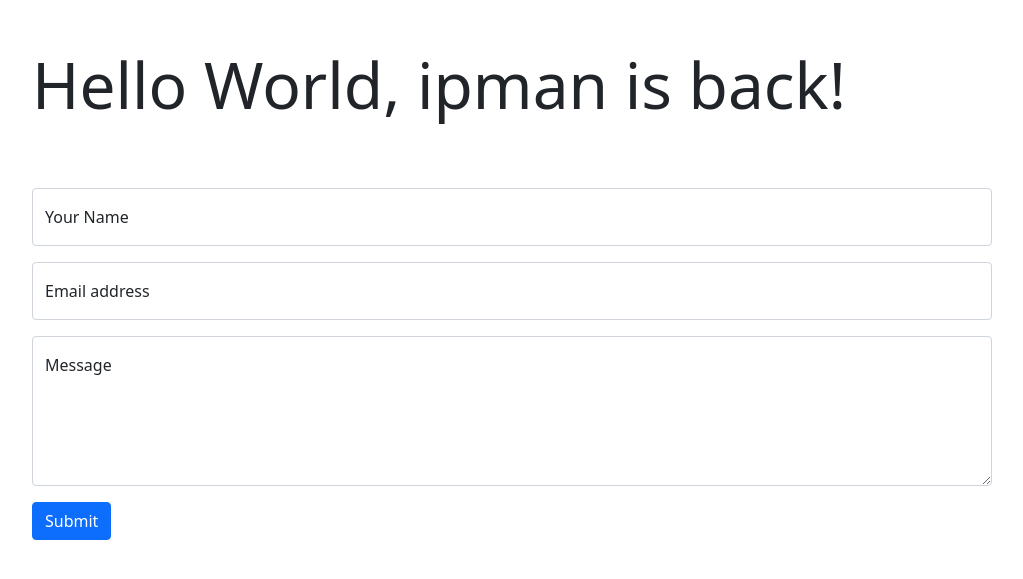
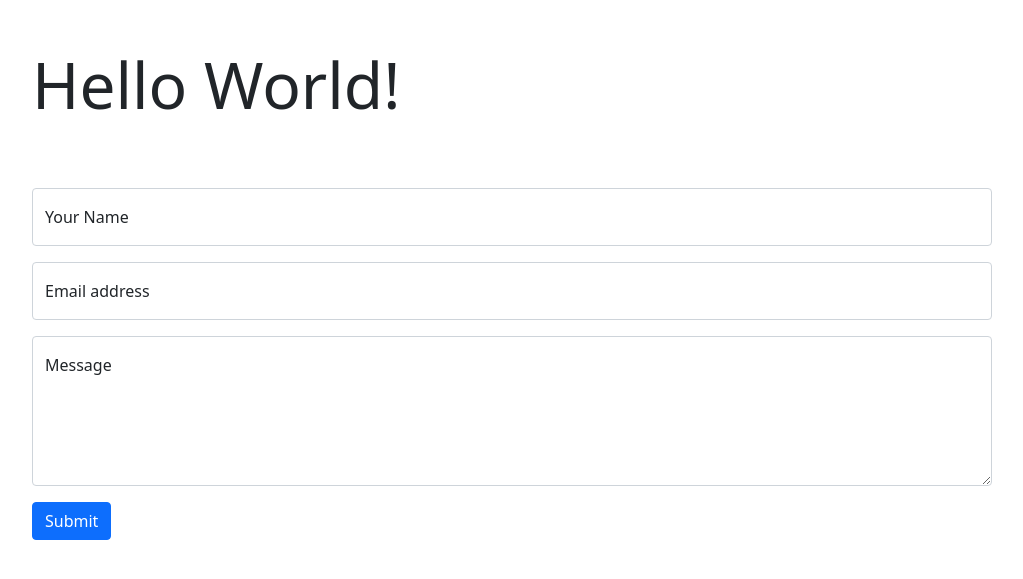
Before and after one commit to lmironidis/test-react-app, a React (Create React App) app: page / in a window 1280 px wide. Shown: the part 161-740 px from the top of the page, without its empty margins (128-1151 px from the left). Built offline with nearby package versions, Linux system fonts and the light colour scheme.

Commit message:
Added recaptcha

```diff
--- a/public/index.html
+++ b/public/index.html
@@ -24,13 +24,13 @@
       work correctly both with client-side routing and a non-root public URL.
       Learn how to configure a non-root public URL by running `npm run build`.
     -->
-    <title>ipman ?</title>
+    <title>_</title>
   </head>
   <body>
     <noscript>You need to enable JavaScript to run this app.</noscript>
     <div id="root"></div>
 
-    <form name="contactv1" netlify netlify-honeypot="bot-field" hidden>
+    <form name="contactv1" netlify data-netlify-recaptcha="true" netlify-honeypot="bot-field" hidden>
       <input name="name">
       <input name="email">
       <textarea name="message"></textarea>
--- a/src/App.js
+++ b/src/App.js
@@ -22,7 +22,7 @@ function App() {
     <div className="container-fluid">
       <div className="row">
         <div style={{ padding: "10rem" }}>
-          <p className="lead py-5 display-3">Hello World, ipman is back!</p>
+          <p className="lead py-5 display-3">Hello World!</p>
 
           <Form
             name="contactv1"
@@ -73,6 +73,8 @@ function App() {
               </FloatingLabel>
             </Form.Group>
 
+            <div data-netlify-recaptcha="true"></div>
+
             <Button variant="primary" type="submit">
               Submit
             </Button>
```
